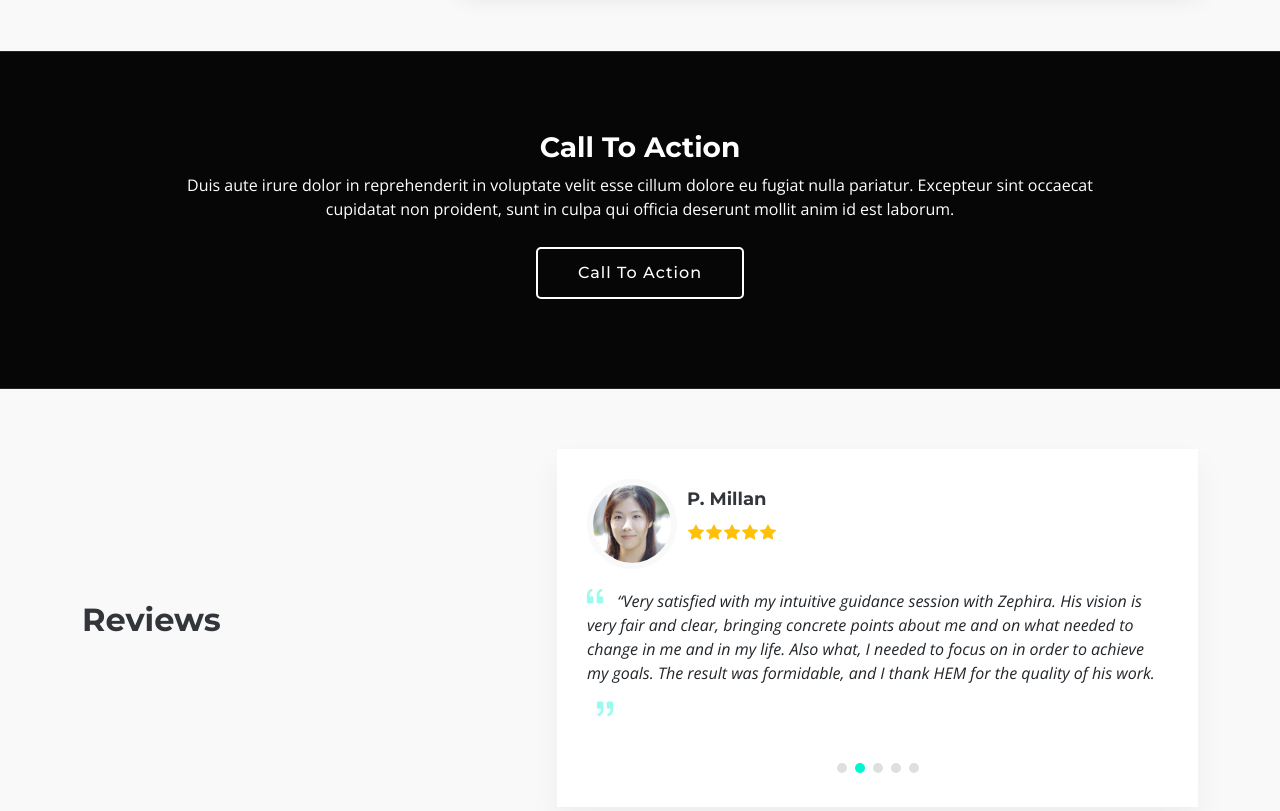
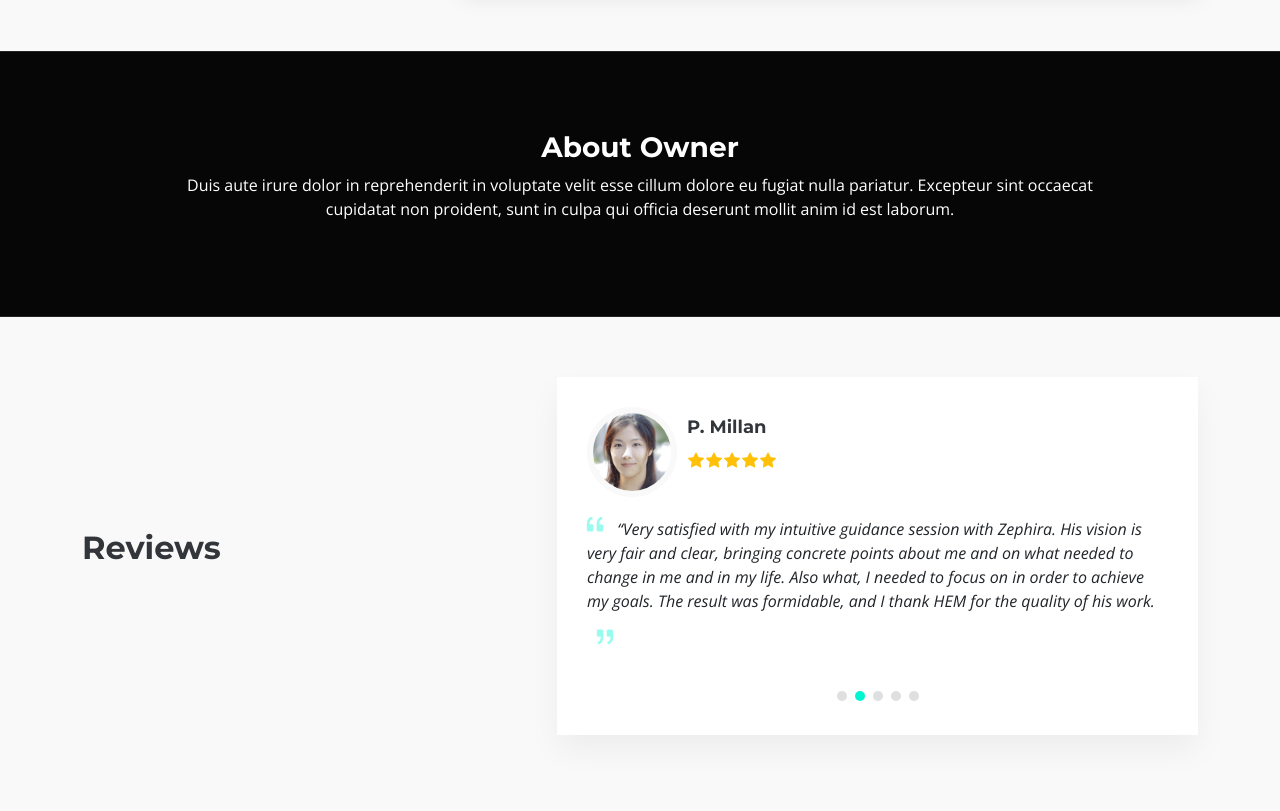
Before and after one commit to Vishal24102002/private_repo, a plain HTML site: page index.html in a window 1280 px wide. Shown: the part 3840-4651 px from the top of the page. Drawn offline with nearby package versions, Linux system fonts and the light colour scheme.

Commit message:
modified:   event.html 	modified:   index.html

```diff
--- a/index.html
+++ b/index.html
@@ -552,9 +552,9 @@
         <div class="row justify-content-center" data-aos="zoom-in" data-aos-delay="100">
           <div class="col-xl-10">
             <div class="text-center">
-              <h3>Call To Action</h3>
+              <h3>About Owner</h3>
               <p>Duis aute irure dolor in reprehenderit in voluptate velit esse cillum dolore eu fugiat nulla pariatur. Excepteur sint occaecat cupidatat non proident, sunt in culpa qui officia deserunt mollit anim id est laborum.</p>
-              <a class="cta-btn" href="#">Call To Action</a>
+              <!-- <a class="cta-btn" href="#">Call To Action</a> -->
             </div>
           </div>
         </div>
```
Also changed, not shown: event.html (+1 -1 lines).
